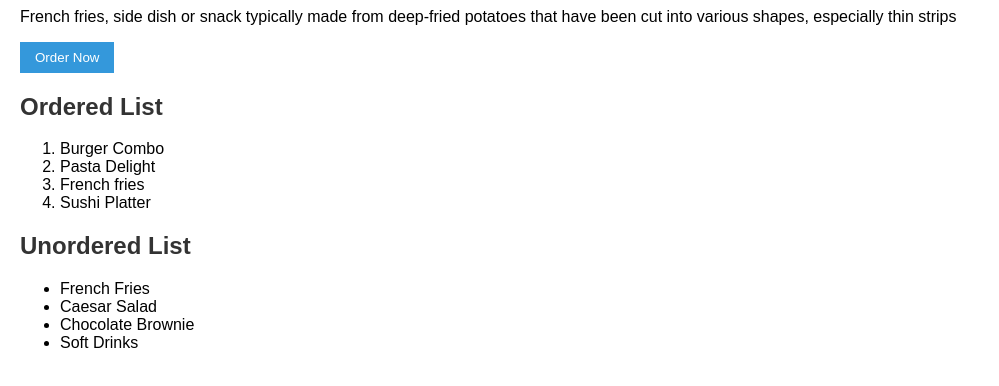
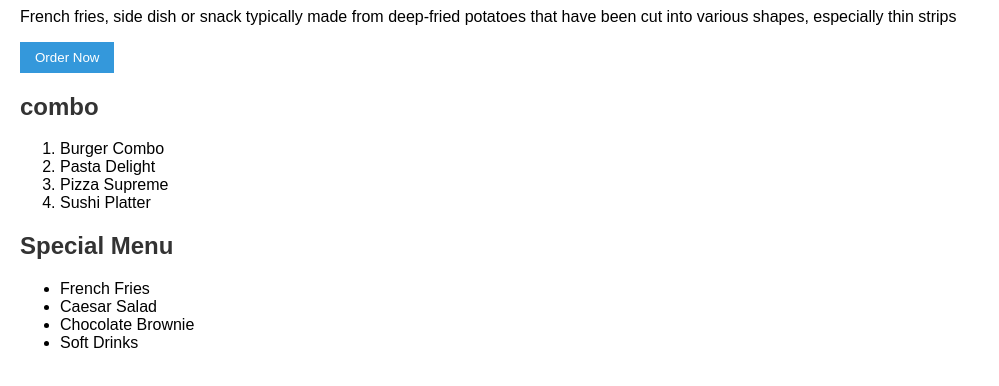
Before and after one commit to deekshak30/HTML-CSS, a plain HTML site: page index.html in a window 1280 px wide. Shown: the part 1474-1860 px from the top of the page, without its empty margins (0-999 px from the left). Drawn offline with Linux system fonts and the light colour scheme.

Commit message:
Update index.html

```diff
--- a/index.html
+++ b/index.html
@@ -98,14 +98,14 @@
             <button>Order Now</button>
         </article>
 
-        <h2>Ordered List</h2>
+        <h2>combo</h2>
 <ol>
     <li>Burger Combo</li>
     <li>Pasta Delight</li>
-    <li>French fries</li>
+    <li>Pizza Supreme</li>
     <li>Sushi Platter</li>
 </ol>
-        <h2>Unordered List</h2>
+        <h2>Special Menu</h2>
         <ul>
 
           <li>French Fries</li>
```
